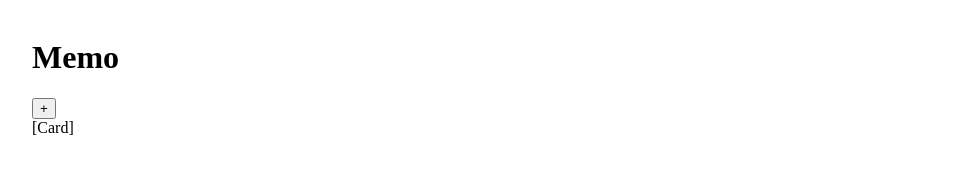
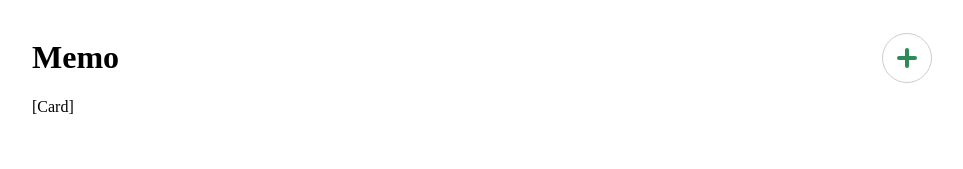
Before and after one commit to mamantube/vue-memo, a Vue app: page / in a window 1280 px wide. Shown: the top 169 px of the page, without its empty margins (166-1129 px from the left). Built offline with nearby package versions, Linux system fonts and the light colour scheme.

Commit message:
styling header

```diff
--- a/src/App.vue
+++ b/src/App.vue
@@ -3,7 +3,10 @@
         <div class="container">
             <header>
                 <h1>Memo</h1>
-                <button>+</button>
+                <button class="icon-btn add-btn">
+                    <div class="add-icon"></div>
+                    <div class="btn-text">Add Note</div>
+                </button>
             </header>
             <div>[Card]</div>
         </div>
@@ -21,4 +24,103 @@
     padding: 10px;
     margin: 0 auto;
 }
+
+header {
+    display: flex;
+    justify-content: space-between;
+    align-items: center;
+}
+
+.icon-btn {
+    width: 50px;
+    height: 50px;
+    border: 1px solid #cdcdcd;
+    background: white;
+    border-radius: 25px;
+    overflow: hidden;
+    position: relative;
+    transition: width 0.2s ease-in-out;
+    font-weight: 500;
+    font-family: inherit;
+}
+
+.add-btn:hover {
+    width: 120px;
+}
+
+.add-btn::before, .add-btn::after {
+    transition: width 0.2s ease-in-out, border-radius 0.2s ease-in-out;
+    content: "";
+    position: absolute;
+    height: 4px;
+    width: 10px;
+    top: calc(50% - 2px);
+    background: seagreen;
+}
+
+.add-btn::after {
+    right: 14px;
+    overflow: hidden;
+    border-top-right-radius: 2px;
+    border-bottom-right-radius: 2px;
+}
+
+.add-btn::before {
+    left: 14px;
+    border-top-left-radius: 2px;
+    border-bottom-left-radius: 2px;
+}
+
+.icon-btn:focus {
+    outline: none;
+}
+
+.btn-text {
+    opacity: 0;
+    transition: opacity 0.2s;
+}
+
+.add-btn:hover::before, .add-btn:hover::after {
+    width: 4px;
+    border-radius: 2px;
+}
+
+.add-btn:hover .btn-text {
+    opacity: 1;
+}
+
+.add-icon::after, .add-icon::before {
+    transition: all 0.2s ease-in-out;
+    content: "";
+    position: absolute;
+    height: 20px;
+    width: 2px;
+    top: calc(50% - 10px);
+    background: seagreen;
+    overflow: hidden;
+}
+
+.add-icon::before {
+    left: 22px;
+    border-top-left-radius: 2px;
+    border-bottom-left-radius: 2px;
+}
+
+.add-icon::after {
+    right: 22px;
+    border-top-right-radius: 2px;
+    border-bottom-right-radius: 2px;
+}
+
+.add-btn:hover .add-icon::before {
+    left: 15px;
+    height: 4px;
+    top: calc(50% - 2px);
+}
+
+.add-btn:hover .add-icon::after {
+    right: 15px;
+    height: 4px;
+    top: calc(50% - 2px);
+}
 </style>
```
